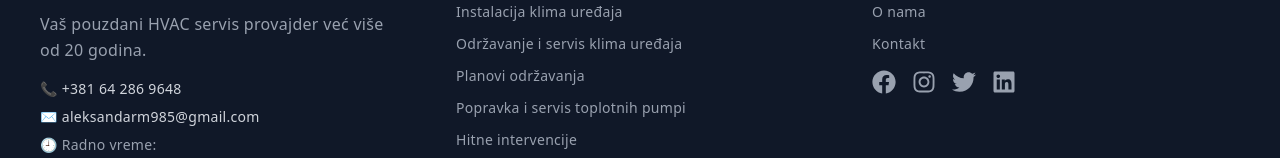
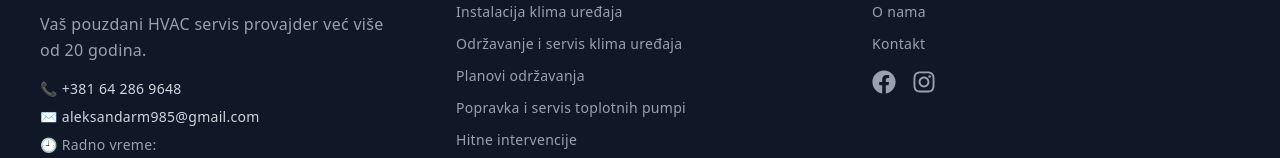
Before and after one commit to RaptorFF/next.js-frigo-mark-project, a Next.js app: page / in a window 1280 px wide. Shown: the part 5022-5180 px from the top of the page. Built offline with nearby package versions, Linux system fonts and the light colour scheme; no server answers.

Commit message:
Updating Footer

```diff
--- a/app/_components/Footer.js
+++ b/app/_components/Footer.js
@@ -114,20 +114,6 @@ export default function Footer() {
                   >
                     <FaInstagram />
                   </Link>
-                  <Link
-                    href="#"
-                    className="hover:text-white transition"
-                    aria-label="Twitter"
-                  >
-                    <FaTwitter />
-                  </Link>
-                  <Link
-                    href="#"
-                    className="hover:text-white transition"
-                    aria-label="LinkedIn"
-                  >
-                    <FaLinkedin />
-                  </Link>
                 </div>
               </li>
             </ul>
```
